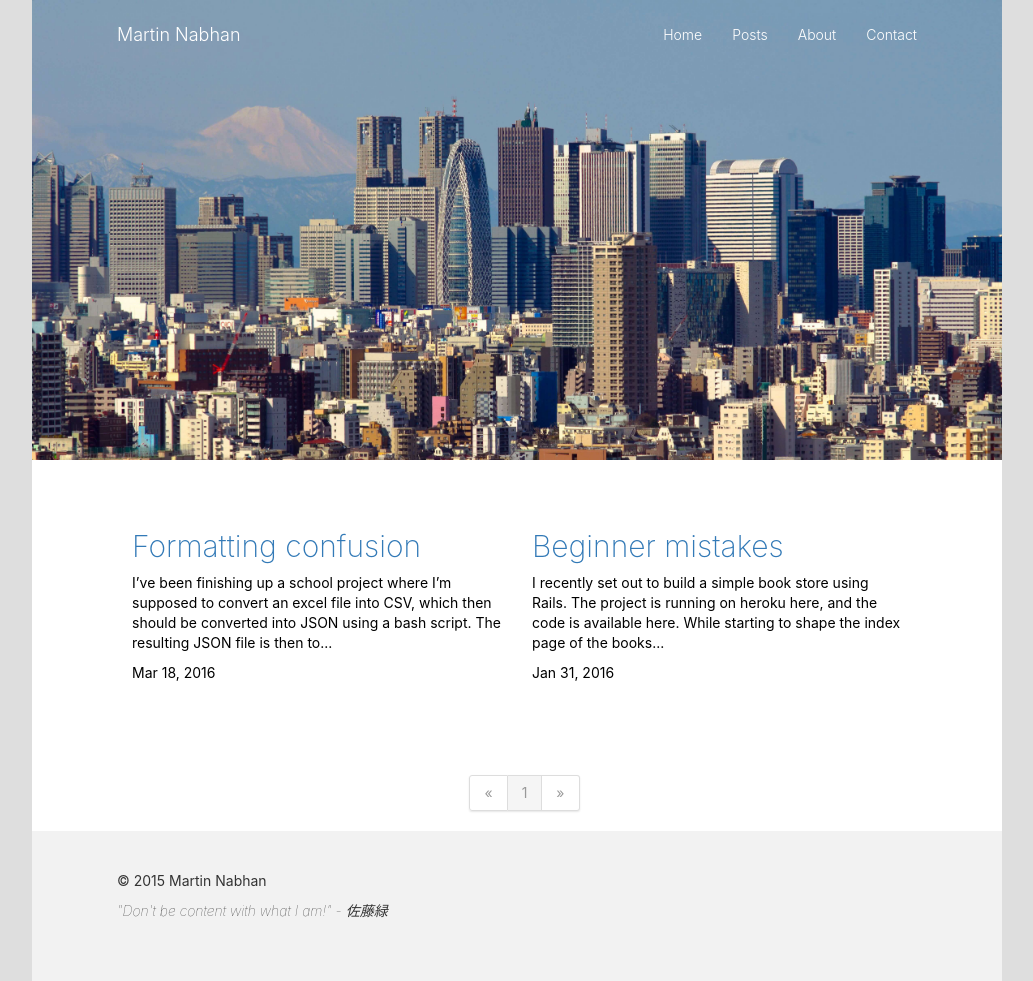
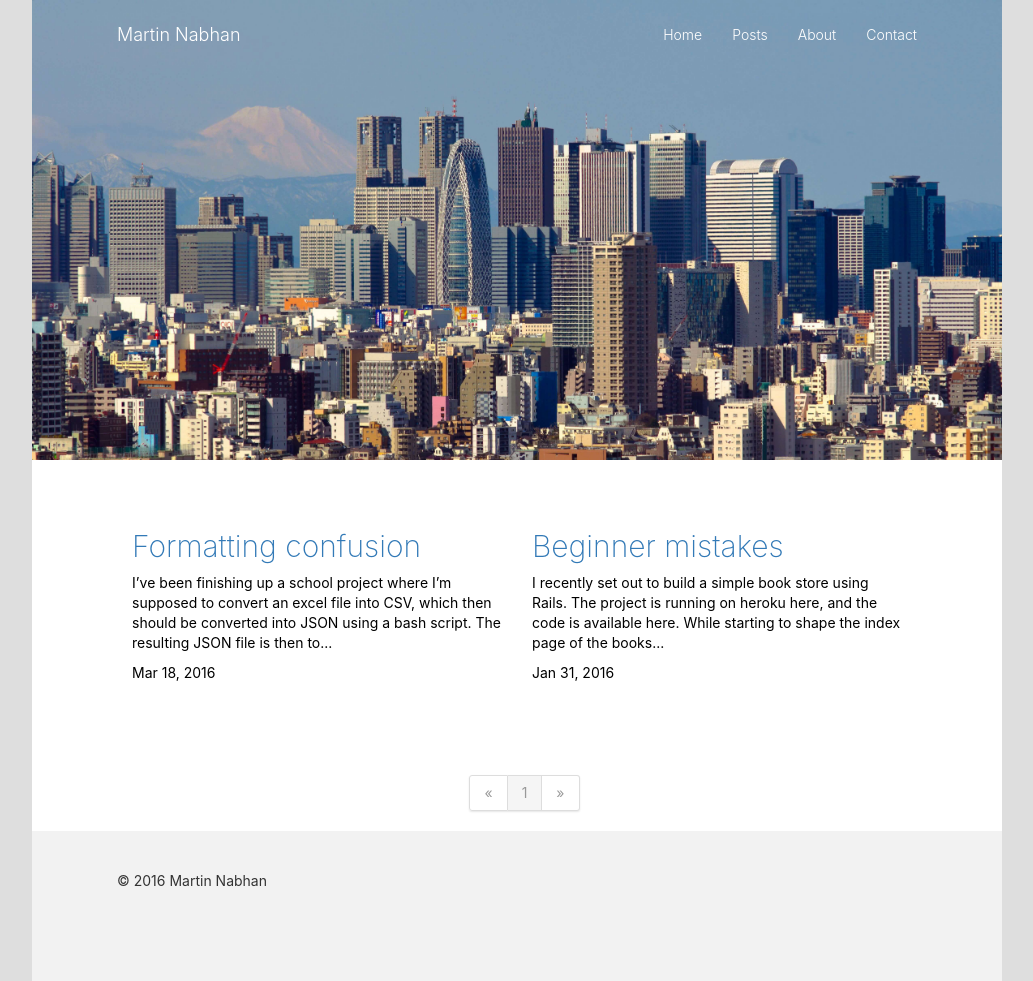
Before and after one commit to MartinN13/MartinN13.github.io, a Jekyll site: the page built from index.html, in a window 1280 px wide. Shown: the whole page, without its empty margins (123-1156 px from the left). Built offline with Jekyll 4.4.1, drawn with Linux system fonts in a browser that asks for light colours; the list of posts is cut into pages by our own code; some of the changed lines change nothing that is shown.

Commit message:
Remove footer quote, remove async tags for js assets

```diff
--- a/_includes/footer.html
+++ b/_includes/footer.html
@@ -1,4 +1,3 @@
 <footer class="footer">
-    <p>© 2015 Martin Nabhan</p>
-    <p class="quote">"Don't be content with what I am!" - 佐藤緑</p>
+    <p>© 2016 Martin Nabhan</p>
 </footer>
--- a/_includes/head.html
+++ b/_includes/head.html
@@ -9,7 +9,7 @@
   <link rel="stylesheet" href="{{ "/css/main.css" | prepend: site.baseurl }}">
   <link rel="canonical" href="{{ page.url | replace:'index.html','' | prepend: site.baseurl | prepend: site.url }}">
   <link rel="alternate" type="application/rss+xml" title="{{ site.title }}" href="{{ "/feed.xml" | prepend: site.baseurl | prepend: site.url }}">
-  <script async src="{{ site.baseurl }}/assets/javascripts/jquery.min.js"></script>
-  <script async src="{{ site.baseurl }}/assets/javascripts/bootstrap.min.js"></script>
-  <script async src="{{ site.baseurl }}/assets/javascripts/main.js"></script>
+  <script src="{{ site.baseurl }}/assets/javascripts/jquery.min.js"></script>
+  <script src="{{ site.baseurl }}/assets/javascripts/bootstrap.min.js"></script>
+  <script src="{{ site.baseurl }}/assets/javascripts/main.js"></script>
 </head>
```
